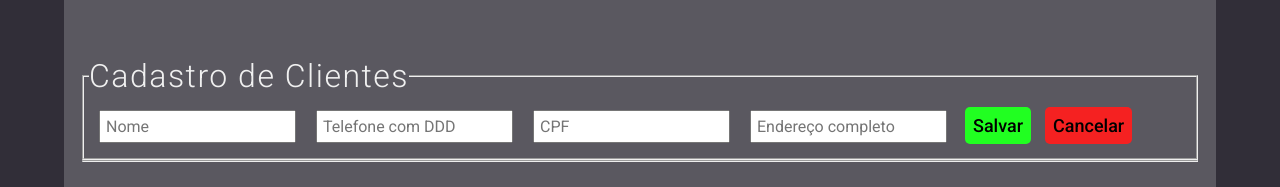
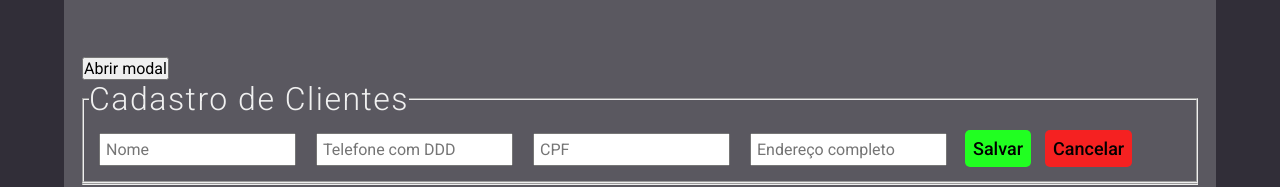
Before and after one commit to lulygomes/-MoonLightFrontend, a React (Create React App) app: page / in a window 1280 px wide. Shown: the part 230-417 px from the top of the page. Built offline with nearby package versions, Linux system fonts and the light colour scheme; no server answers.

Commit message:
modal add user

```diff
--- /dev/null
+++ b/src/Components/Modal/ModalAddCustomer/index.tsx
@@ -0,0 +1,31 @@
+/* eslint-disable react/prop-types */
+import React from 'react';
+
+import { Modal, Container, ActionButton } from './styles';
+
+const ModalAddCustomer: React.FC = () => {
+  return (
+    <Modal>
+      <Container>
+        <h2>Cadastrar de cliente</h2>
+        <form action="">
+          <input type="text" placeholder="Nome" />
+          <input type="text" placeholder="Telefone com DDD" />
+          <input type="text" placeholder="CPF" />
+          <input type="text" placeholder="Endereço completo" />
+
+          <ActionButton>
+            <button type="button" className="button cancel">
+              Cancelar
+            </button>
+            <button type="submit" className="button save">
+              Salvar
+            </button>
+          </ActionButton>
+        </form>
+      </Container>
+    </Modal>
+  );
+};
+
+export default ModalAddCustomer;
--- /dev/null
+++ b/src/Components/Modal/ModalAddCustomer/styles.ts
@@ -0,0 +1,44 @@
+import styled from 'styled-components';
+
+export const Modal = styled.div`
+  width: 100%;
+  height: 100%;
+
+  position: absolute;
+  top: 0;
+  left: 0;
+  z-index: 10;
+
+  background-color: rgba(0, 0, 0, 0.8);
+
+  display: flex;
+  align-items: center;
+  justify-content: center;
+`;
+
+export const Container = styled.div`
+  background-color: #f5f5f5;
+  color: #333;
+  width: 70%;
+  height: 60%;
+  text-align: center;
+
+  border-radius: 8px;
+
+  h2 {
+    padding: 10px;
+  }
+
+  form {
+    display: flex;
+    flex-direction: column;
+    align-items: center;
+    justify-content: center;
+
+    input {
+      width: 80%;
+    }
+  }
+`;
+
+export const ActionButton = styled.div``;
--- a/src/Pages/Clients/index.tsx
+++ b/src/Pages/Clients/index.tsx
@@ -1,10 +1,10 @@
 /* eslint-disable react/button-has-type */
 import React, { useEffect, useState } from 'react';
 
-import { promises } from 'dns';
 import api from '../../services/api';
 
 import Header from '../../Components/Header';
+import ModalAddCustomer from '../../Components/Modal/ModalAddCustomer';
 
 import { Container, List } from './styles';
 
@@ -18,6 +18,7 @@ interface CustomerData {
 
 const Clients: React.FC = () => {
   const [customers, setCustomers] = useState<CustomerData[]>([]);
+  const [isModalOpen, setIsModalOpen] = useState(false);
 
   useEffect(() => {
     api
@@ -33,6 +34,8 @@ const Clients: React.FC = () => {
       <Header />
       <Container>
         <h1>Clientes</h1>
+        <button onClick={() => setIsModalOpen(true)}>Abrir modal</button>
+        {isModalOpen && <ModalAddCustomer />}
 
         <fieldset>
           <legend>Cadastro de Clientes</legend>
```
Also changed, not shown: 2 other files (tests, documents, lock files or other folders).
